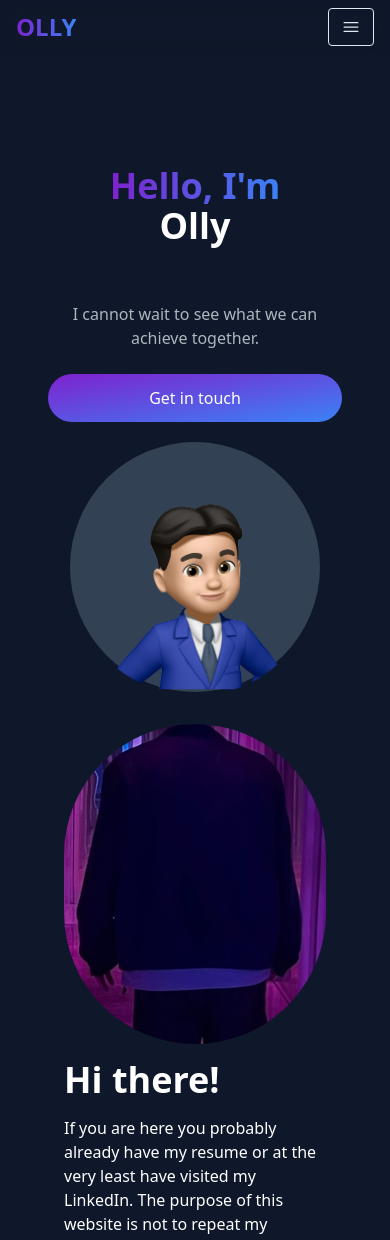
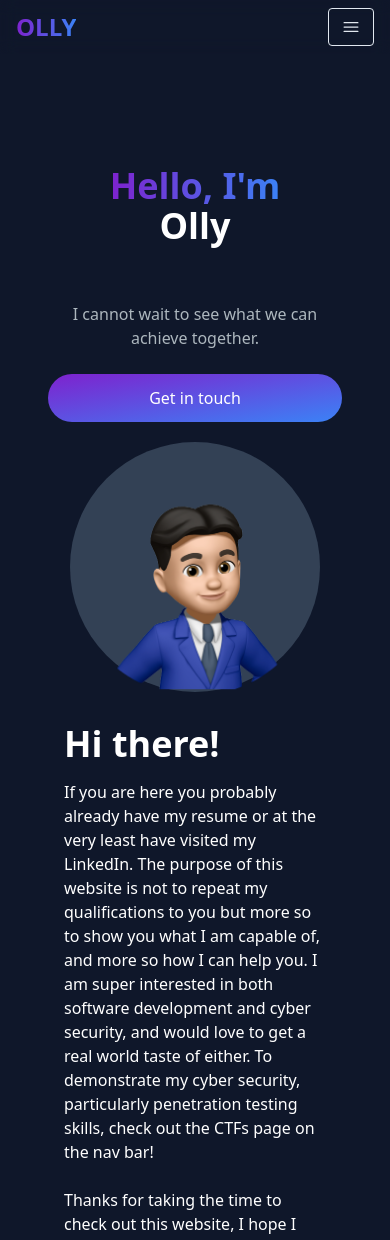
Before and after one commit to olivermarkey/portfolio-with-nextra, a Next.js app: page / in a window 390 px wide. Shown: the top 1240 px of the page. Built offline with nearby package versions, Linux system fonts and the light colour scheme.

Commit message:
Updated readme

```diff
--- a/components/AboutSection.jsx
+++ b/components/AboutSection.jsx
@@ -5,7 +5,7 @@ const AboutSection = () => {
     return (
         <section className='text-white scroll-smooth' id='about'>
             <div className='md:grid md:grid-cols-2 gap-8 items-center py-8 px-4 xl:gap-16 sm:py-16 xl:px-16 justify-center'>
-                <div className='block relative mb-4 w-auto h-auto'>
+                <div className='relative mb-4 w-auto h-auto hidden md:block'>
                     <Image
                         src='/images/mirrors.jpg'
                         alt='About image'
```
Also changed, not shown: 1 other file (tests, documents, lock files or other folders).
